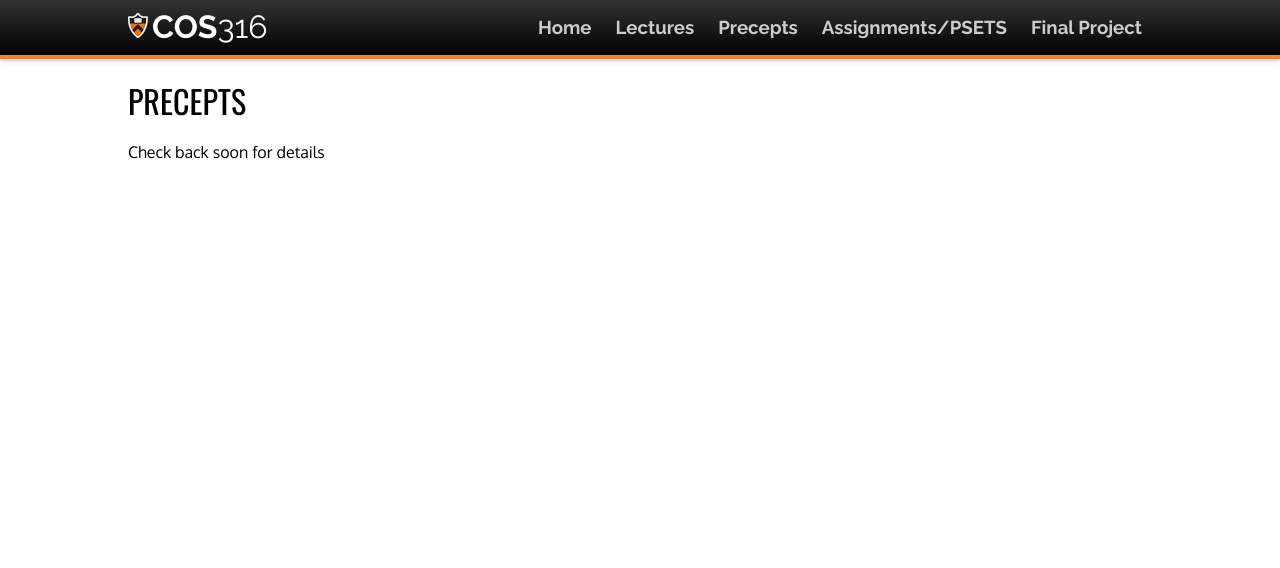
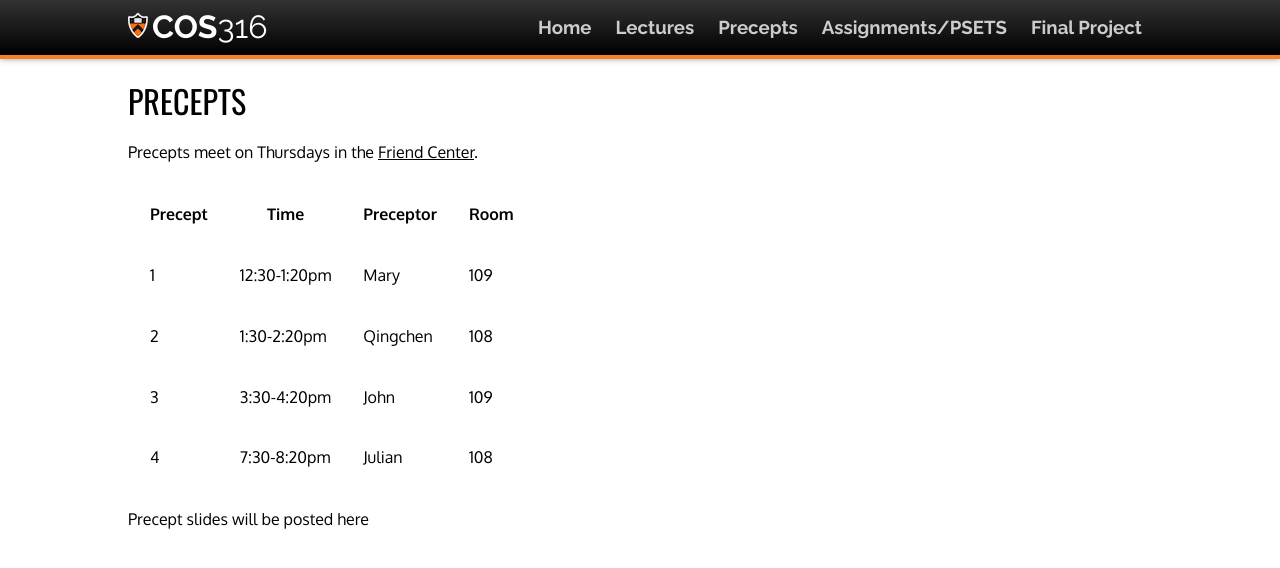
Before and after one commit to cos316/cos316-web, a Jekyll site: the page built from precepts.md, in a window 1280 px wide. Shown: the top 568 px of the page. Built offline with Jekyll 4.4.1, drawn with Linux system fonts in a browser that asks for light colours; nearby versions of some CDN libraries.

Commit message:
Precept times/locations

```diff
--- a/precepts.md
+++ b/precepts.md
@@ -3,21 +3,18 @@ title: Precepts
 layout: default
 ---
 
-Check back soon for details
+Precepts meet on Thursdays in the [Friend Center](https://api.princeton.edu/campus-map/link?id=0616).
+
+| Precept | Time         | Preceptor | Room |
+|---------|--------------|-----------|------|
+| 1       | 12:30-1:20pm | Mary      | 109  |
+| 2       | 1:30-2:20pm  | Qingchen  | 108  |
+| 3       | 3:30-4:20pm  | John      | 109  |
+| 4       | 7:30-8:20pm  | Julian    | 108  |
+
+Precept slides will be posted here
 
 <!--
-Precepts meet on Thursdays. Zoom links are available on [Ed Discussion](https://us.edstem.org/courses/2353/discussion/115604).
-
-| Precept | Princeton Time | Preceptor |
-|---------|----------------|-----------|
-| 1       | 9-950am        | Jeff      |
-| 2       | 10-1050am      | Wei       |
-| 3       | 330-420pm      | Yue       |
-| 4       | 730-820pm      | Teague    |
-| 5       | 1130pm-1220am  | Natalie   |
-
-Precept slides will be posted
-
 |Date   | Topic    | Materials      |
 |-------|----------|----------------|
 | 9/03  | Go       | [PDF](/precepts/Go-Programming.pdf) |
```
Also changed, not shown: index.md (+2 -2 lines).
